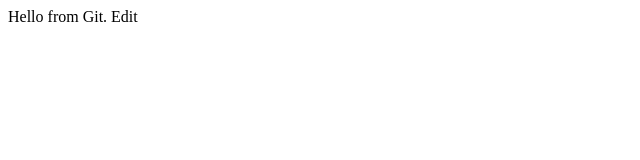
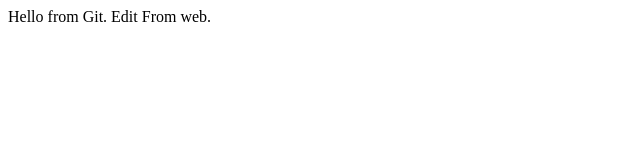
Before and after one commit to excelling-technologies/first-repo, a plain HTML site: page index.html in a window 1280 px wide. Shown: the full height of the page, 0-640 px from the left. Drawn offline with Linux system fonts and the light colour scheme.

Commit message:
from web

```diff
--- a/index.html
+++ b/index.html
@@ -7,5 +7,6 @@
   </head>
   <body>
     Hello from Git. Edit
+    From web.
   </body>
 </html>
```
